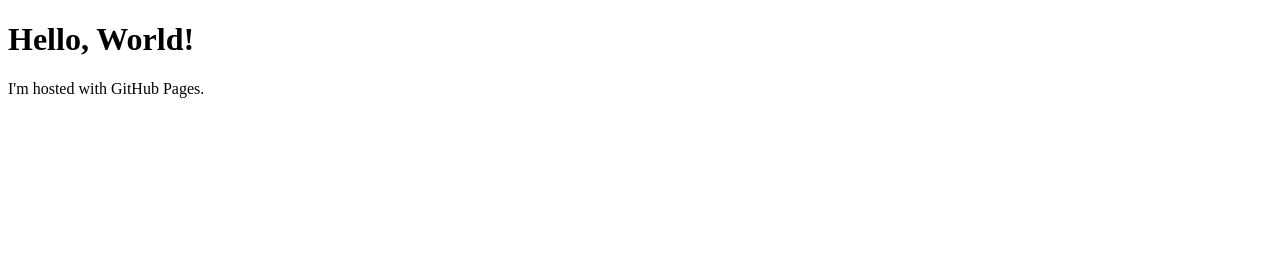
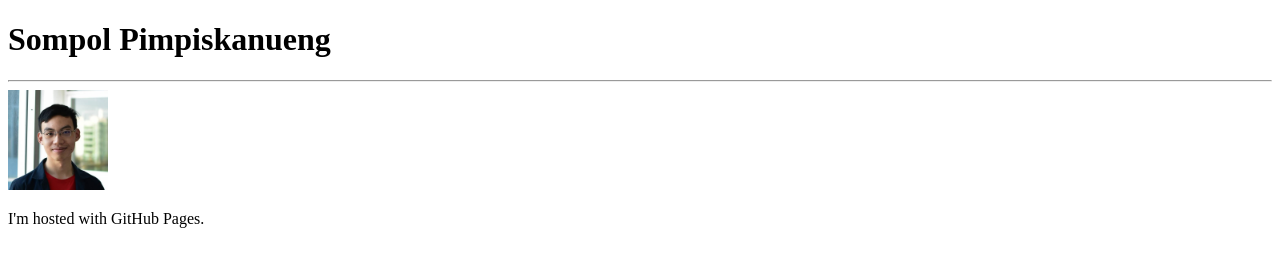
Before and after one commit to CryoHerz/CryoHerz.github.io, a plain HTML site: page index.html in a window 1280 px wide. Drawn offline with Linux system fonts and the light colour scheme.

Commit message:
Update index.html

```diff
--- a/index.html
+++ b/index.html
@@ -1,7 +1,9 @@
 <!DOCTYPE html>
 <html>
 <body>
-<h1>Hello, World!</h1>
+<h1>Sompol Pimpiskanueng</h1>
+<hr/>
+<img style="width:100px" src="https://github.com/CryoHerz/CryoHerz.github.io/blob/master/Pictures/55145%20(2).jpg?raw=true">
 <p>I'm hosted with GitHub Pages.</p>
 </body>
 </html>
```
